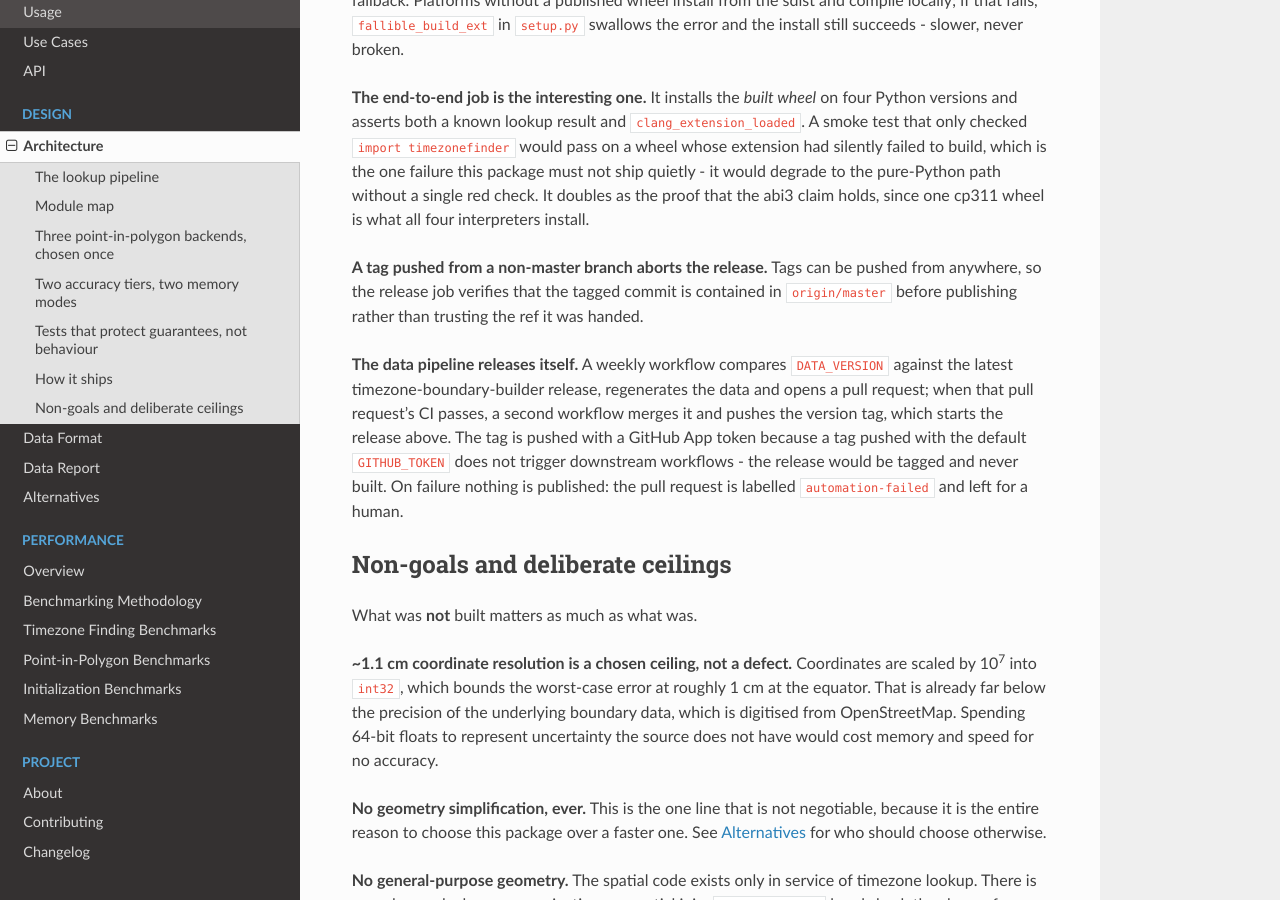
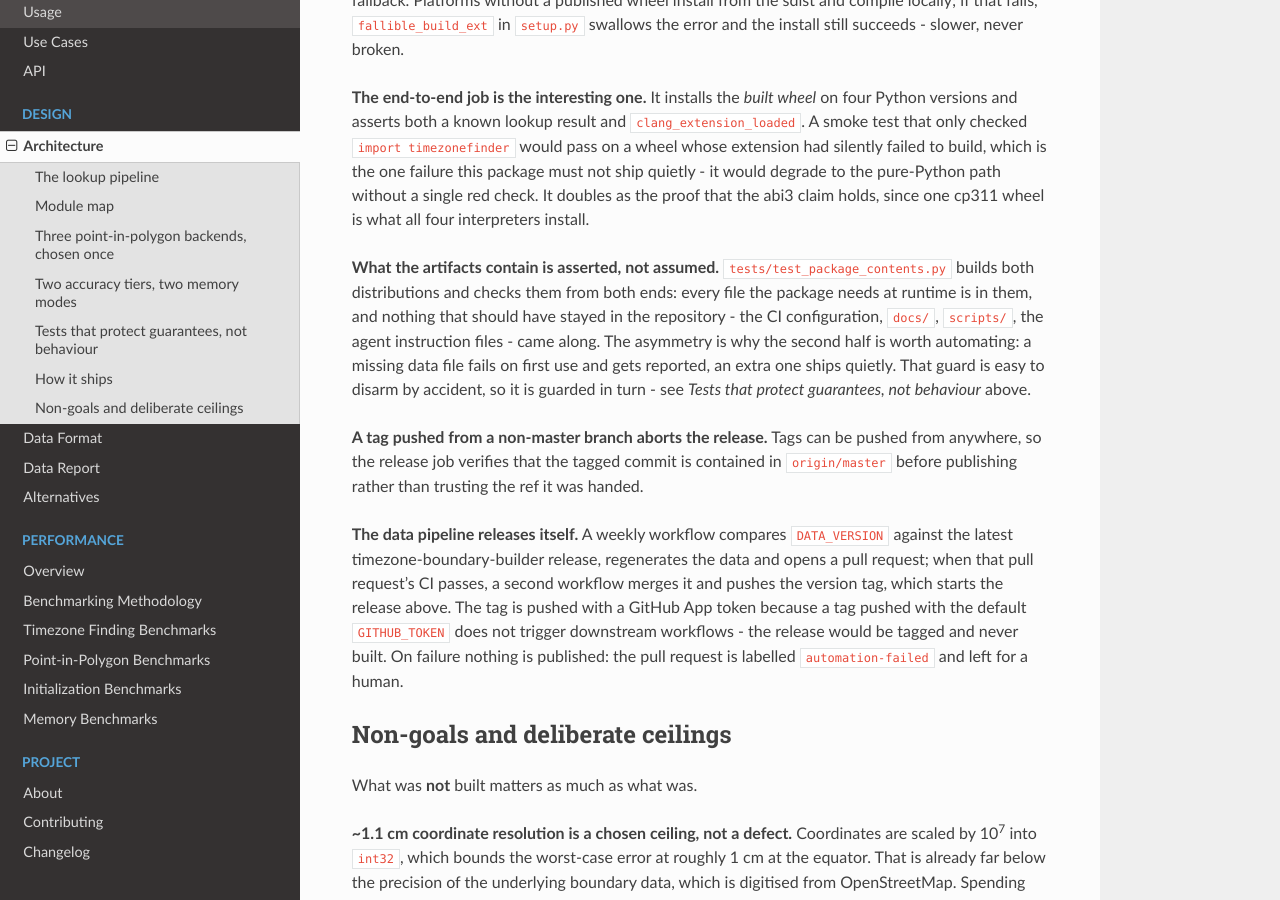
Before and after one commit to jannikmi/timezonefinder, a Sphinx documentation site: the page built from docs/architecture.rst, in a window 1280 px wide and 900 px high, scrolled down 4779 px. Built offline with Sphinx 7.4.7 and the Read the Docs theme 3.1.0, drawn with Linux system fonts in a browser that asks for light colours.

Commit message:
Say what stops the wrong files reaching PyPI in How it ships
The section covers the checks that stop a broken wheel being published -
the abi3 audit, the end-to-end install job - but not the one that checks
what is *in* the artifact. Both halves of that check are worth stating:
a missing runtime file fails on first use and gets reported, while an
extra one ships quietly.

Co-Authored-By: Claude Opus 5 <noreply@anthropic.com>

```diff
--- a/docs/architecture.rst
+++ b/docs/architecture.rst
@@ -219,6 +219,14 @@ is the one failure this package must not ship quietly - it would degrade to the
 without a single red check. It doubles as the proof that the abi3 claim holds, since one cp311 wheel
 is what all four interpreters install.
 
+**What the artifacts contain is asserted, not assumed.** ``tests/test_package_contents.py`` builds
+both distributions and checks them from both ends: every file the package needs at runtime is in
+them, and nothing that should have stayed in the repository - the CI configuration, ``docs/``,
+``scripts/``, the agent instruction files - came along. The asymmetry is why the second half is worth
+automating: a missing data file fails on first use and gets reported, an extra one ships quietly.
+That guard is easy to disarm by accident, so it is guarded in turn - see *Tests that protect
+guarantees, not behaviour* above.
+
 **A tag pushed from a non-master branch aborts the release.** Tags can be pushed from anywhere, so
 the release job verifies that the tagged commit is contained in ``origin/master`` before publishing
 rather than trusting the ref it was handed.
```
Also changed, not shown: CHANGELOG.rst (+1 -1 lines).
